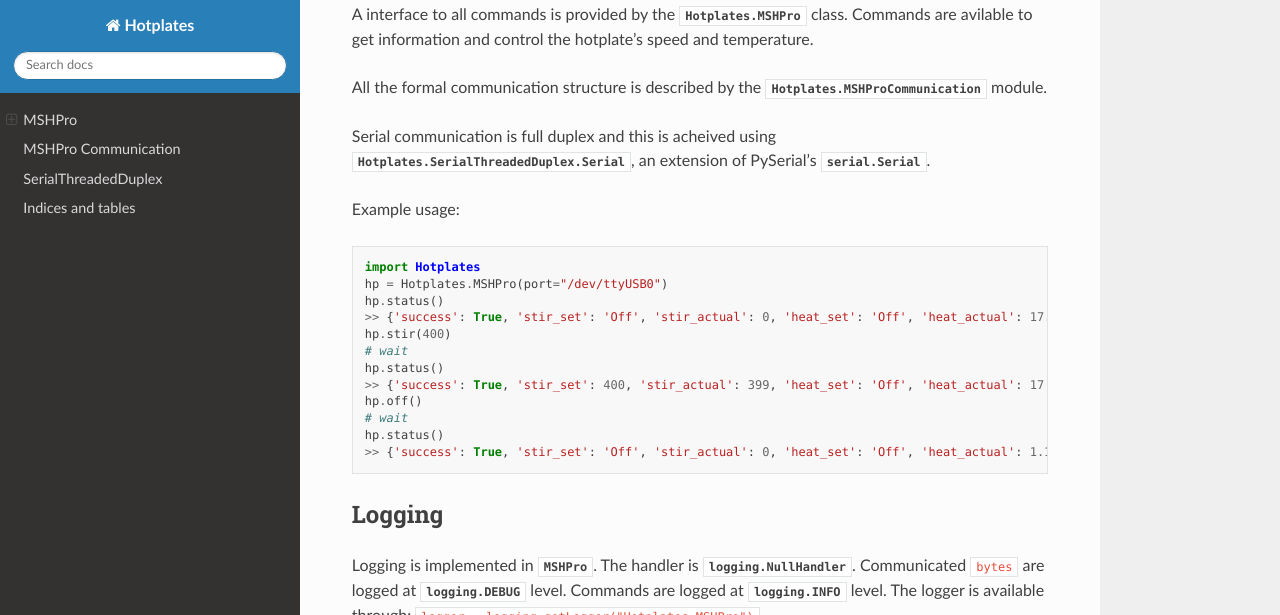
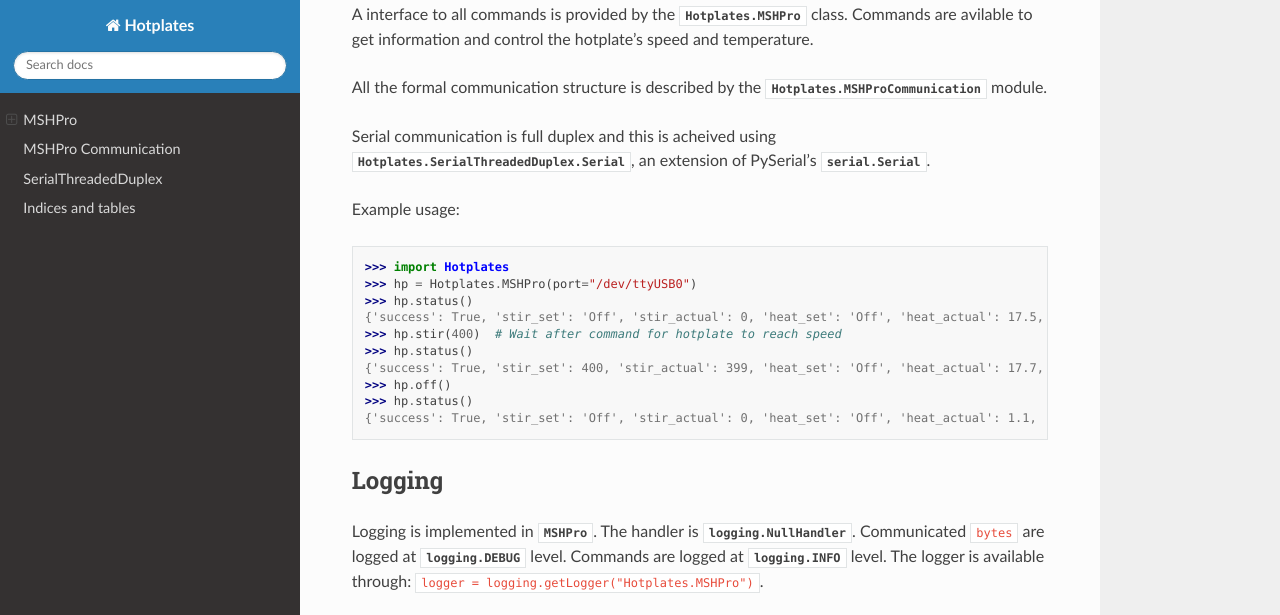
Before and after one commit to alistairboyer/Hotplates, a Sphinx documentation site: the page built from docs/source/index.rst, in a window 1280 px wide and 900 px high, scrolled down 575 px, cut to the strip 0-615 px from the top of the window. Built offline with Sphinx 7.4.7 and the Read the Docs theme 2.0.0, drawn with Linux system fonts in a browser that asks for light colours.

Commit message:
Updated code examples to use ".. code-block:: python"

```diff
--- a/docs/source/index.rst
+++ b/docs/source/index.rst
@@ -23,20 +23,18 @@ extension of PySerial's :mod:`serial.Serial`.
 
 Example usage:
 
-::
+.. code-block:: python
 
-   import Hotplates
-   hp = Hotplates.MSHPro(port="/dev/ttyUSB0")
-   hp.status()
-   >> {'success': True, 'stir_set': 'Off', 'stir_actual': 0, 'heat_set': 'Off', 'heat_actual': 17.5, 'stir_on': False, 'heat_on': False, 'heat_limit': 340.0}
-   hp.stir(400)
-   # wait
-   hp.status()
-   >> {'success': True, 'stir_set': 400, 'stir_actual': 399, 'heat_set': 'Off', 'heat_actual': 17.7, 'stir_on': True, 'heat_on': False, 'heat_limit': 340.0}
-   hp.off()
-   # wait
-   hp.status()
-   >> {'success': True, 'stir_set': 'Off', 'stir_actual': 0, 'heat_set': 'Off', 'heat_actual': 1.1, 'stir_on': False, 'heat_on': False, 'heat_limit': 340.0}
+   >>> import Hotplates
+   >>> hp = Hotplates.MSHPro(port="/dev/ttyUSB0")
+   >>> hp.status()
+   {'success': True, 'stir_set': 'Off', 'stir_actual': 0, 'heat_set': 'Off', 'heat_actual': 17.5, 'stir_on': False, 'heat_on': False, 'heat_limit': 340.0}
+   >>> hp.stir(400)  # Wait after command for hotplate to reach speed
+   >>> hp.status()
+   {'success': True, 'stir_set': 400, 'stir_actual': 399, 'heat_set': 'Off', 'heat_actual': 17.7, 'stir_on': True, 'heat_on': False, 'heat_limit': 340.0}
+   >>> hp.off()
+   >>> hp.status()
+   {'success': True, 'stir_set': 'Off', 'stir_actual': 0, 'heat_set': 'Off', 'heat_actual': 1.1, 'stir_on': False, 'heat_on': False, 'heat_limit': 340.0}
 
 
 Logging
```
Also changed, not shown: 3 other files.
